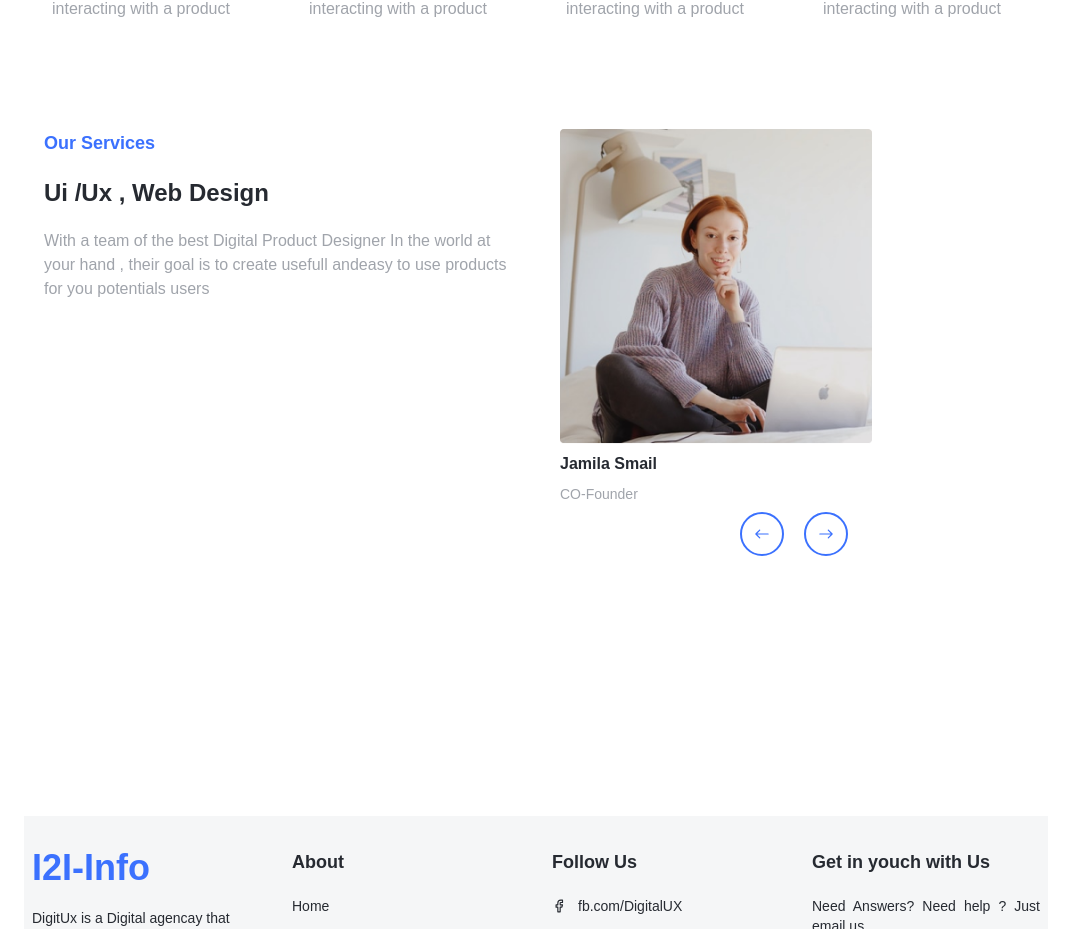
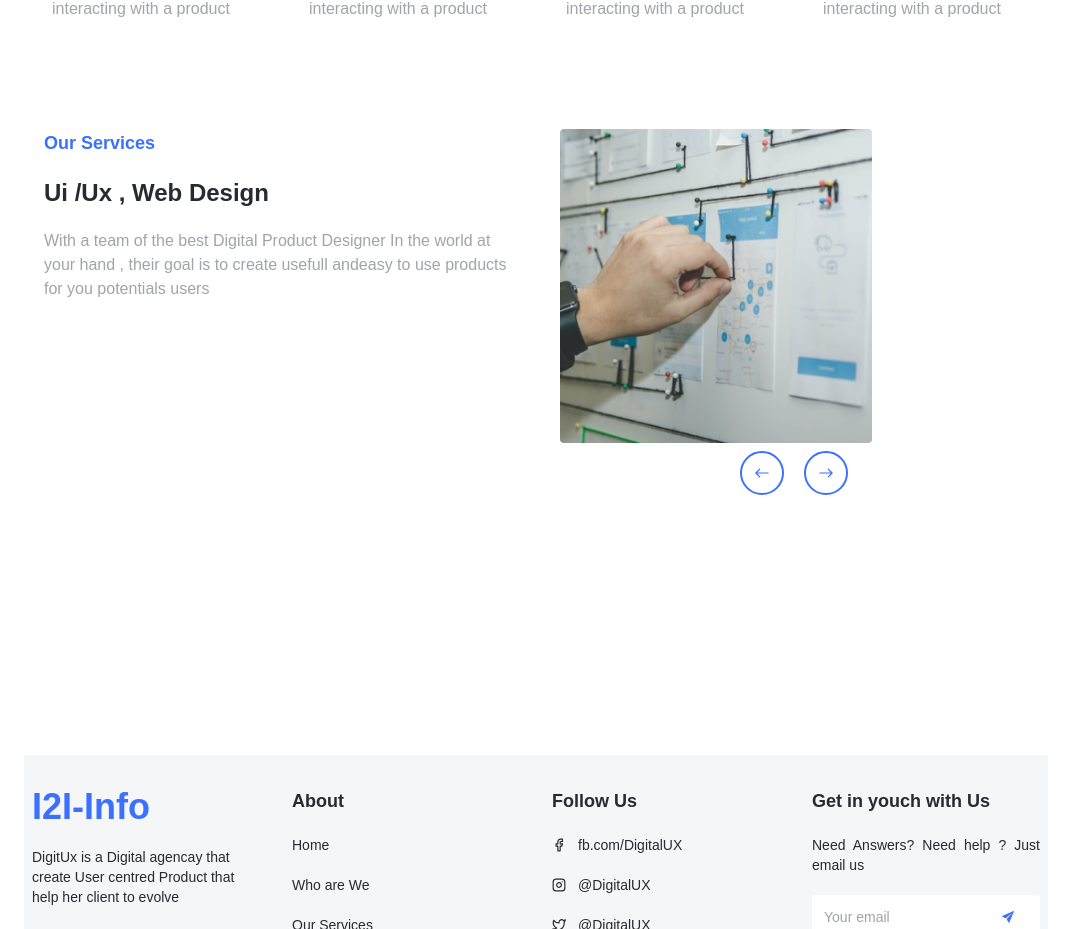
Before and after one commit to youssra-ghninou/i2i-infogerance, a React (Vite) app: page /ourservices in a window 1280 px wide. Shown: the part 895-1824 px from the top of the page, without its empty margins (104-1175 px from the left). Built offline with nearby package versions, Linux system fonts and the light colour scheme.

Commit message:
UiDesign section modified

```diff
--- a/src/components/cards/OurServiceCard.jsx
+++ b/src/components/cards/OurServiceCard.jsx
@@ -1,13 +1,17 @@
-const OurServiceCard = () => {
+import Service from '/images/service.png'
+import Titik from '/images/Titik-titik.png'
+import SliderButton from '../buttons/SliderButtons'
+
+const OurServiceCard = (props) => {
     return (
         <div className={`flex flex-col gap-2`+ props.className}>
-        <div className="md:relative">
-            <img src={service} alt="" className='md:w-2/3 ' />
-            <img src={Titik} alt=""
-            className='hidden md:block md:absolute md:-z-10
-                        md:right-6 md:-top-5 md:w-2/3'/>
-        </div>
-        <SliderButton />
+            <div className="md:relative">
+                <img src={Service} alt="" className='md:w-2/3 ' />
+                <img src={Titik} alt=""
+                className='hidden md:block md:absolute md:-z-10
+                            md:right-6 md:-top-5 md:w-2/3 '/>
+            </div>
+            <SliderButton />
     </div>
 
     );
--- a/src/ourservices/Uidesign.jsx
+++ b/src/ourservices/Uidesign.jsx
@@ -1,4 +1,4 @@
-import TeamCard from "../components/cards/TeamCard";
+import OurServiceCard from "../components/cards/OurServiceCard";
 
 const UiDesign = () => {
     return (
@@ -14,7 +14,7 @@ const UiDesign = () => {
       With a team of the best Digital Product Designer In the world at your hand , their goal is to create usefull andeasy to use products for you potentials users
       </div>
       </div>
-      <TeamCard className=""/>
+      <OurServiceCard className=""/>
     </div>
      );
 }
```
